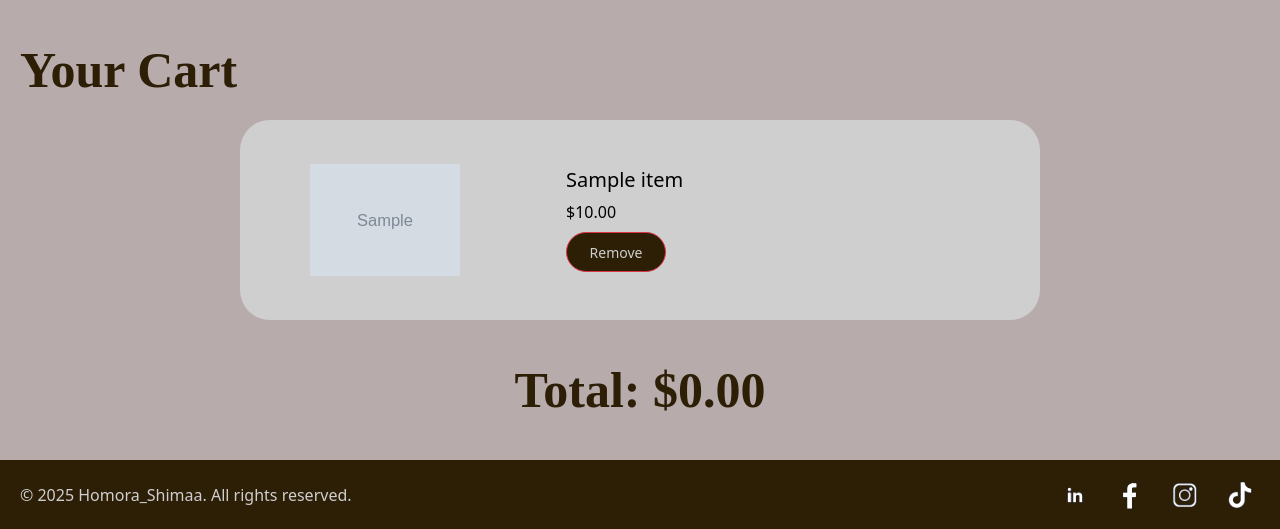
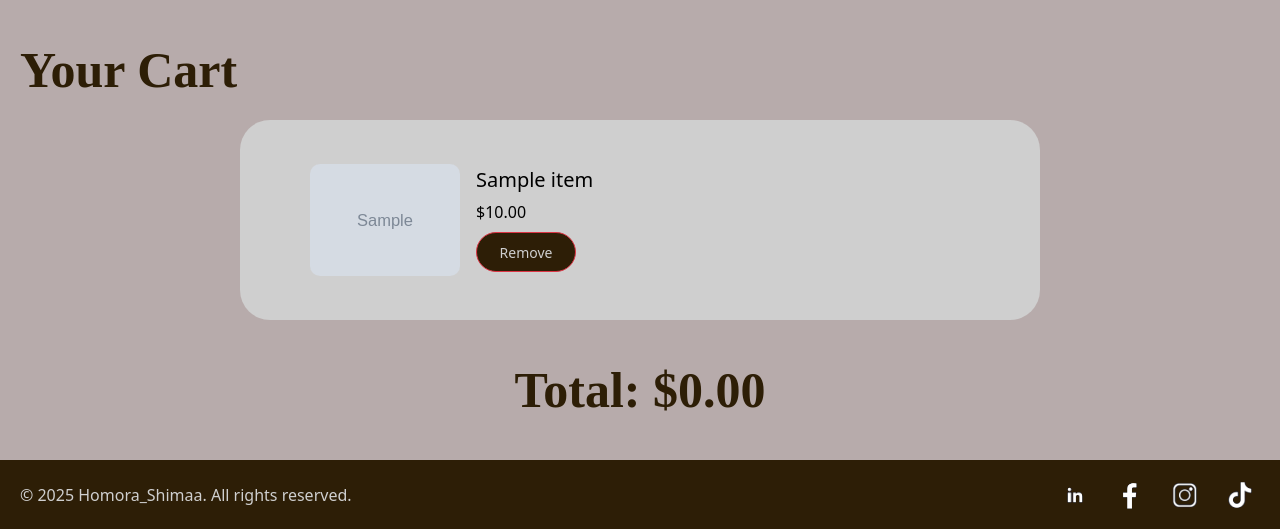
Before and after one commit to Shimaa-Nashat/Homora, a Flask app: template templates/cart.html in a window 1280 px wide. Shown: the part 56-585 px from the top of the page. Run offline with Flask 3, Linux system fonts and the light colour scheme; the template is opened without the code that fills it: most values are stand-ins (such as "Sample title", 1, 10 or a date in 2020); grey boxes marked "Sample" are stand-in pictures; some libraries are stand-ins or nearby versions.

Commit message:
Update cart.html

```diff
--- a/templates/cart.html
+++ b/templates/cart.html
@@ -6,9 +6,9 @@
         {% for item in cart_items %}
             <div class="product_in_cart">
                 <div class="cart-image me-3" id="card_img">
-                    <img src="{{ url_for('static', filename=item.folder ~ '/' ~ item.image) }}" alt="{{ item.name }}" class="img-fluid" style="max-width: 150px;">
+                    <img src="{{ url_for('static', filename=item.folder ~ '/' ~ item.image) }}" alt="{{ item.name }}" class="img-fluid" style="border-radius: 10px; max-width: 150px;">
                 </div>
-                <div class="cart-details flex-grow-1" style="margin: auto 90px;">
+                <div class="cart-details flex-grow-1" style="margin: auto ;">
                     <h5 class="mb-2">{{ item.name }}</h5>
                     <p class="mb-2">${{ '%.2f'|format(item.price) }}</p>
 
```
